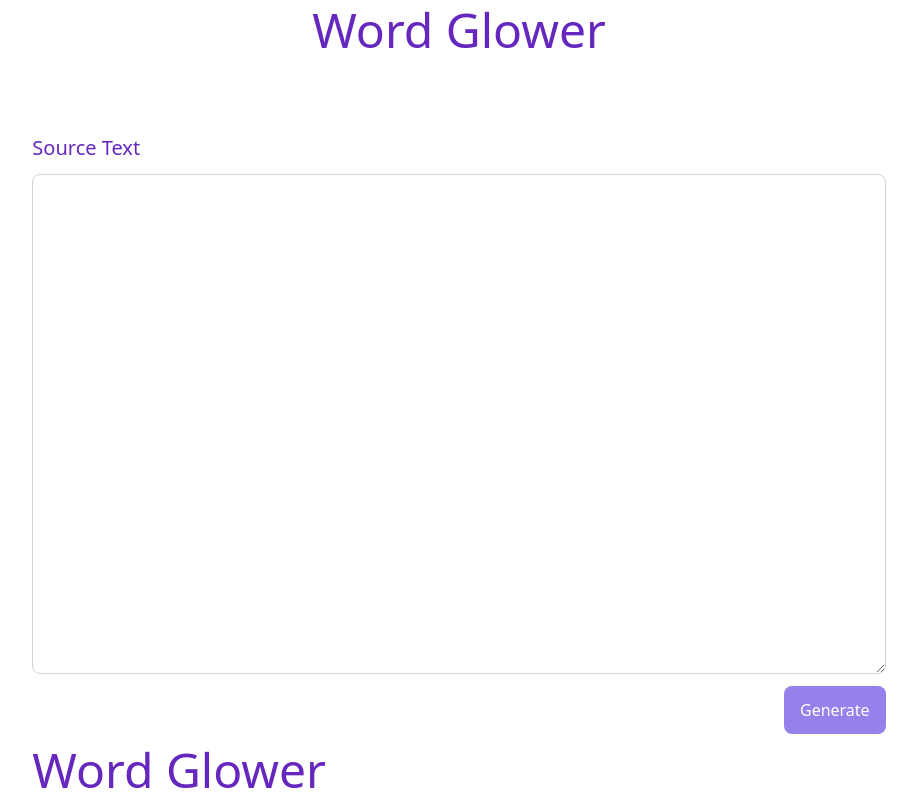
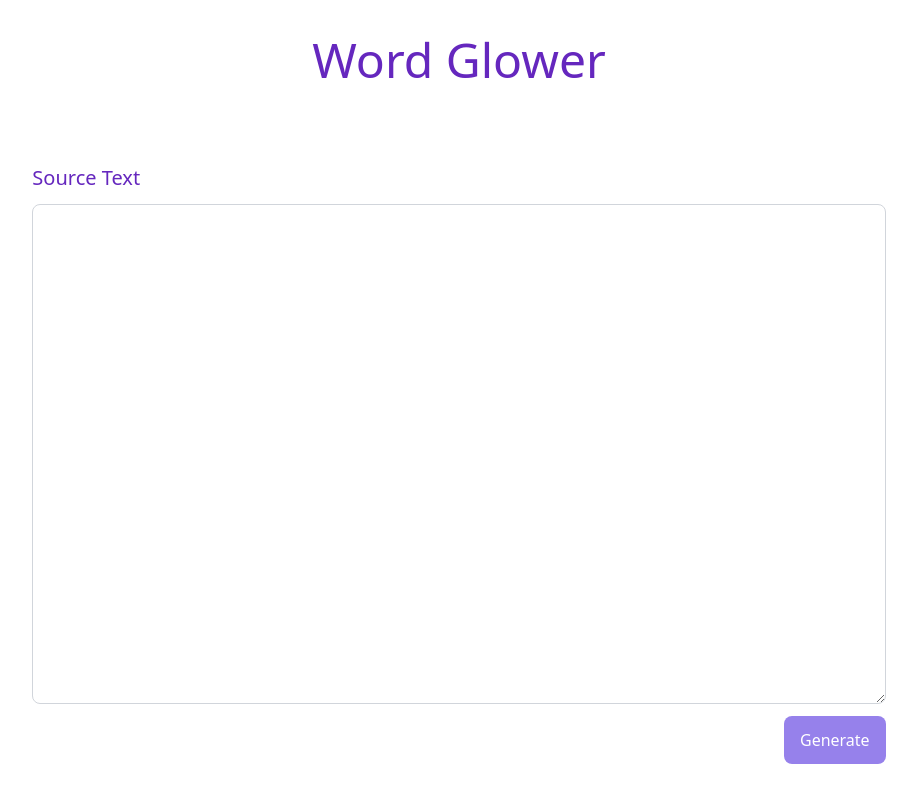
Before and after one commit to Lotus-Software-Dev/word-glower, a React (Vite) app: page / in a window 1280 px wide. Shown: the whole page, without its empty margins (181-1098 px from the left). Built offline with nearby package versions, Linux system fonts and the light colour scheme.

Commit message:
create TextArea component

```diff
--- a/src/App.tsx
+++ b/src/App.tsx
@@ -1,26 +1,13 @@
+import TextArea from './components/TextArea'
 import Title from './components/Title'
 
 function App() {
   return (
-    <div className="flex flex-col justify-center items-center h-screen gap-20">
-      <div className="text-5xl font-sans text-[#6527BE]">Word Glower</div>
-      <div className="flex flex-col justify-center w-8/12 gap-3">
-        <label
-          htmlFor="sourceText"
-          className="text-xl font-sans flex justify-start text-[#6527BE]"
-        >
-          Source Text
-        </label>
-        <textarea
-          id="sourceText"
-          className="h-[500px] border border-gray-300 rounded-lg text-start outline-none p-5"
-        />
-        <div className="flex justify-end">
-          <button className="bg-[#9681EB] hover:bg-sky-700 rounded-lg text-white py-3 px-4">
-            Generate
-          </button>
-        </div>
+    <div className="min-h-screen">
+      {/* Set correct height later */}
+      <div className="flex flex-col justify-center items-center h-screen gap-20">
         <Title>Word Glower</Title>
+        <TextArea label="Source Text" />
       </div>
     </div>
   )
--- /dev/null
+++ b/src/components/TextArea.tsx
@@ -0,0 +1,25 @@
+type TextAreaProps = {
+  label: string
+}
+
+export default function TextArea({ label }: TextAreaProps) {
+  return (
+    <div className="flex flex-col justify-center w-8/12 gap-3">
+      <label
+        htmlFor="sourceText"
+        className="text-xl font-sans flex justify-start text-[#6527BE]"
+      >
+        {label}
+      </label>
+      <textarea
+        id="sourceText"
+        className="h-[500px] border border-gray-300 rounded-lg text-start outline-none p-5"
+      />
+      <div className="flex justify-end">
+        <button className="bg-[#9681EB] hover:bg-sky-700 rounded-lg text-white py-3 px-4">
+          Generate
+        </button>
+      </div>
+    </div>
+  )
+}
```
